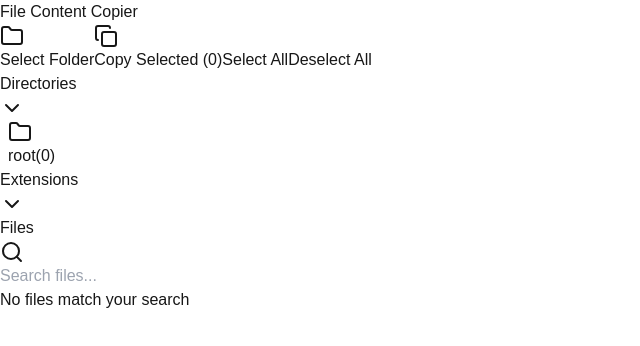
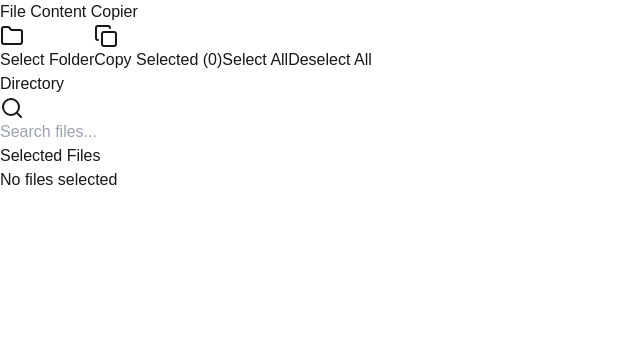
Before and after one commit to jondallasjr/File-Content-Copier, a Next.js app: page / in a window 1280 px wide. Shown: the top 346 px of the page, without its empty margins (0-640 px from the left). Built offline with nearby package versions, Linux system fonts and the light colour scheme.

Commit message:
Clean working UI

```diff
--- a/src/components/file-copier/directory-tree.tsx
+++ b/src/components/file-copier/directory-tree.tsx
@@ -1,11 +1,12 @@
-import React, { useMemo } from 'react';
-import { ChevronDown, ChevronRight, CheckSquare, Square, FolderIcon } from 'lucide-react';
+import React, { useMemo, useState } from 'react';
+import { ChevronDown, ChevronRight, CheckSquare, Square, Search } from 'lucide-react';
 import { FileInfo } from '@/types/files';
 
 interface TreeNode {
   name: string;
   path: string;
   children: Map<string, TreeNode>;
+  files: FileInfo[];
   fileCount: number;
 }
 
@@ -13,6 +14,7 @@ interface DirectoryTreeProps {
   files: FileInfo[];
   selectedFiles: Set<string>;
   onToggleDirectory: (directory: string) => void;
+  onToggleFile: (path: string) => void;
 }
 
 function buildDirectoryTree(files: FileInfo[]): TreeNode {
@@ -20,6 +22,7 @@ function buildDirectoryTree(files: FileInfo[]): TreeNode {
     name: 'root',
     path: '/',
     children: new Map(),
+    files: [],
     fileCount: 0
   };
 
@@ -28,7 +31,9 @@ function buildDirectoryTree(files: FileInfo[]): TreeNode {
     let currentNode = root;
     let currentPath = '';
 
-    parts.slice(0, -1).forEach(part => {
+    // Process all parts except the last one (which is the file name)
+    for (let i = 0; i < parts.length - 1; i++) {
+      const part = parts[i];
       currentPath = currentPath ? `${currentPath}/${part}` : part;
 
       if (!currentNode.children.has(part)) {
@@ -36,12 +41,16 @@ function buildDirectoryTree(files: FileInfo[]): TreeNode {
           name: part,
           path: currentPath,
           children: new Map(),
+          files: [],
           fileCount: 0
         });
       }
       currentNode = currentNode.children.get(part)!;
       currentNode.fileCount++;
-    });
+    }
+
+    // Add the file to its parent directory's files array
+    currentNode.files.push(file);
   });
 
   return root;
@@ -51,46 +60,52 @@ function DirectoryTreeNode({
   node,
   level = 0,
   selectedFiles,
-  files,
   onToggleDirectory,
+  onToggleFile,
   expanded,
-  onToggleExpand
+  onToggleExpand,
+  searchQuery
 }: {
   node: TreeNode;
   level?: number;
   selectedFiles: Set<string>;
-  files: FileInfo[];
   onToggleDirectory: (path: string) => void;
+  onToggleFile: (path: string) => void;
   expanded: Set<string>;
   onToggleExpand: (path: string) => void;
+  searchQuery: string;
 }) {
-  const dirFiles = files.filter(f => {
-    const dirPath = node.path === '/' ? '' : node.path;
-    return f.path.startsWith(dirPath + '/') &&
-           f.path.slice(dirPath.length + 1).split('/').length === 1;
-  });
+  const allSelected = node.fileCount > 0 &&
+                     node.files.every(f => selectedFiles.has(f.path)) &&
+                     Array.from(node.children.values()).every(child =>
+                       child.files.every(f => selectedFiles.has(f.path)));
 
-  const allSelected = dirFiles.length > 0 &&
-                     dirFiles.every(f => selectedFiles.has(f.path));
-  const someSelected = dirFiles.some(f => selectedFiles.has(f.path));
-  const hasChildren = node.children.size > 0;
+  const someSelected = node.files.some(f => selectedFiles.has(f.path)) ||
+                      Array.from(node.children.values()).some(child =>
+                        child.files.some(f => selectedFiles.has(f.path)));
+
+  const hasChildren = node.children.size > 0 || node.files.length > 0;
   const isExpanded = expanded.has(node.path);
+
+  // Filter node contents based on search query
+  const matchesSearch = searchQuery === '' ||
+    node.path.toLowerCase().includes(searchQuery.toLowerCase()) ||
+    node.files.some(f => f.path.toLowerCase().includes(searchQuery.toLowerCase()));
+
+  if (!matchesSearch) return null;
 
   return (
     <div>
+      {/* Directory Entry */}
+      {node.path !== '/' && (
         <div
-        className="flex items-center gap-2 w-full px-2 py-1 hover:bg-gray-100 dark:hover:bg-gray-800 rounded text-left group"
-        style={{ paddingLeft: `${level * 16 + 8}px` }}
+          className="flex items-center w-full hover:bg-gray-100 dark:hover:bg-gray-800 rounded text-left group"
+          style={{ paddingLeft: `${level * 16}px` }}
         >
           {/* Expand/Collapse control */}
           <div
-          onClick={(e) => {
-            e.stopPropagation();
-            if (hasChildren) {
-              onToggleExpand(node.path);
-            }
-          }}
-          className={`w-6 h-6 flex items-center justify-center ${hasChildren ? 'cursor-pointer hover:bg-gray-200 dark:hover:bg-gray-700 rounded' : ''}`}
+            onClick={() => hasChildren && onToggleExpand(node.path)}
+            className={`w-8 h-8 flex items-center justify-center ${hasChildren ? 'cursor-pointer hover:bg-gray-200 dark:hover:bg-gray-700 rounded' : ''}`}
           >
             {hasChildren && (
               isExpanded ?
@@ -99,14 +114,13 @@ function DirectoryTreeNode({
             )}
           </div>
 
-        {/* Checkbox control */}
-        {node.path !== '/' && (
+          {/* Checkbox */}
           <div
             onClick={(e) => {
               e.stopPropagation();
               onToggleDirectory(node.path);
             }}
-            className="cursor-pointer"
+            className="cursor-pointer p-2"
           >
             {someSelected ? (
               <CheckSquare className={`w-4 h-4 ${allSelected ? 'text-blue-500' : 'text-blue-300'}`} />
@@ -114,35 +128,63 @@ function DirectoryTreeNode({
               <Square className="w-4 h-4 text-gray-400" />
             )}
           </div>
-        )}
 
-        {/* Directory name and info */}
-        <div
-          onClick={() => onToggleExpand(node.path)}
-          className="flex items-center gap-2 flex-1 cursor-pointer"
+          {/* Directory name */}
+          <span
+            onClick={() => hasChildren && onToggleExpand(node.path)}
+            className="py-2 cursor-pointer font-medium truncate"
           >
-          <FolderIcon className="w-4 h-4 text-gray-400" />
-          <span className="truncate">
-            {node.path === '/' ? 'root' : node.name}
+            {node.name}
           </span>
-          <span className="text-gray-400 text-sm ml-auto">
+
+          {/* File count */}
+          <span className="ml-auto text-gray-400 text-sm pr-4">
             ({node.fileCount})
           </span>
         </div>
+      )}
+
+      {/* Files and Subdirectories */}
+      {isExpanded && (
+        <div>
+          {/* Files in current directory */}
+          {node.files
+            .filter(file => !searchQuery || file.path.toLowerCase().includes(searchQuery.toLowerCase()))
+            .map(file => (
+              <div
+                key={file.path}
+                className="flex items-center w-full hover:bg-gray-100 dark:hover:bg-gray-800 rounded text-left"
+                style={{ paddingLeft: `${(level + 1) * 16}px` }}
+              >
+                <div className="w-8 h-8" /> {/* Spacing for alignment */}
+                <div
+                  onClick={() => onToggleFile(file.path)}
+                  className="cursor-pointer p-2"
+                >
+                  {selectedFiles.has(file.path) ? (
+                    <CheckSquare className="w-4 h-4 text-blue-500" />
+                  ) : (
+                    <Square className="w-4 h-4 text-gray-400" />
+                  )}
                 </div>
+                <span className="py-2 font-mono text-sm truncate">
+                  {file.name}
+                </span>
+              </div>
+            ))}
 
-      {hasChildren && isExpanded && (
-        <div>
+          {/* Subdirectories */}
           {Array.from(node.children.values()).map(child => (
             <DirectoryTreeNode
               key={child.path}
               node={child}
               level={level + 1}
               selectedFiles={selectedFiles}
-              files={files}
               onToggleDirectory={onToggleDirectory}
+              onToggleFile={onToggleFile}
               expanded={expanded}
               onToggleExpand={onToggleExpand}
+              searchQuery={searchQuery}
             />
           ))}
         </div>
@@ -151,8 +193,9 @@ function DirectoryTreeNode({
   );
 }
 
-export function DirectoryTree({ files, selectedFiles, onToggleDirectory }: DirectoryTreeProps) {
+export function DirectoryTree({ files, selectedFiles, onToggleDirectory, onToggleFile }: DirectoryTreeProps) {
   const [expanded, setExpanded] = React.useState<Set<string>>(new Set(['/']));
+  const [searchQuery, setSearchQuery] = useState('');
   const tree = useMemo(() => buildDirectoryTree(files), [files]);
 
   const handleToggleExpand = (path: string) => {
@@ -168,15 +211,31 @@ export function DirectoryTree({ files, selectedFiles, onToggleDirectory }: Direc
   };
 
   return (
-    <div className="space-y-1 p-4">
+    <div className="space-y-4">
+      {/* Search Box */}
+      <div className="relative mb-4">
+        <Search className="absolute left-3 top-1/2 transform -translate-y-1/2 text-gray-400 w-4 h-4" />
+        <input
+          type="text"
+          placeholder="Search files..."
+          value={searchQuery}
+          onChange={(e) => setSearchQuery(e.target.value)}
+          className="w-full pl-10 pr-4 py-2 border rounded focus:outline-none focus:ring-2 focus:ring-blue-500"
+        />
+      </div>
+
+      {/* Tree Structure */}
+      <div className="space-y-1 max-h-[calc(100vh-400px)] overflow-y-auto">
         <DirectoryTreeNode
           node={tree}
           selectedFiles={selectedFiles}
-        files={files}
           onToggleDirectory={onToggleDirectory}
+          onToggleFile={onToggleFile}
           expanded={expanded}
           onToggleExpand={handleToggleExpand}
+          searchQuery={searchQuery}
         />
+      </div>
     </div>
   );
 }
--- a/src/components/file-copier/file-list.tsx
+++ /dev/null
@@ -1,66 +0,0 @@
-import { CheckSquare, Square, Search } from 'lucide-react';
-import { FileInfo } from '@/types/files';
-import { useMemo, useState } from 'react';
-
-interface FileListProps {
-  files: FileInfo[];
-  selectedFiles: Set<string>;
-  onToggleFile: (path: string) => void;
-}
-
-export function FileList({ files, selectedFiles, onToggleFile }: FileListProps) {
-  const [searchQuery, setSearchQuery] = useState('');
-
-  const filteredFiles = useMemo(() => {
-    if (!searchQuery.trim()) return files;
-
-    const query = searchQuery.toLowerCase();
-    return files.filter(file =>
-      file.path.toLowerCase().includes(query) ||
-      file.extension.toLowerCase().includes(query)
-    );
-  }, [files, searchQuery]);
-
-  return (
-    <div className="col-span-3 border rounded p-4">
-      <h2 className="font-semibold mb-4">Files</h2>
-
-      <div className="relative mb-4">
-        <Search className="absolute left-3 top-1/2 transform -translate-y-1/2 text-gray-400 w-4 h-4" />
-        <input
-          type="text"
-          placeholder="Search files..."
-          value={searchQuery}
-          onChange={(e) => setSearchQuery(e.target.value)}
-          className="w-full pl-10 pr-4 py-2 border rounded focus:outline-none focus:ring-2 focus:ring-blue-500"
-        />
-      </div>
-
-      <div className="space-y-1 max-h-96 overflow-y-auto">
-        {filteredFiles.length === 0 ? (
-          <p className="text-gray-500 text-center py-4">No files match your search</p>
-        ) : (
-          filteredFiles.map(file => (
-            <button
-              key={file.path}
-              onClick={() => onToggleFile(file.path)}
-              className="flex items-center gap-2 w-full px-2 py-1 hover:bg-gray-100 dark:hover:bg-gray-800 rounded text-left transition-colors"
-            >
-              {selectedFiles.has(file.path) ? (
-                <CheckSquare className="w-4 h-4 text-blue-500" />
-              ) : (
-                <Square className="w-4 h-4 text-gray-400" />
-              )}
-              <span className="truncate">{file.path}</span>
-              {file.size && (
-                <span className="text-xs text-gray-500 ml-auto">
-                  {(file.size / 1024).toFixed(1)}KB
-                </span>
-              )}
-            </button>
-          ))
-        )}
-      </div>
-    </div>
-  );
-}
--- a/src/components/file-copier/index.tsx
+++ b/src/components/file-copier/index.tsx
@@ -1,43 +1,25 @@
 import React, { useState } from 'react';
-import { Menu } from '@headlessui/react';
-import { ChevronDownIcon } from 'lucide-react';
 import { useFileSystem } from '@/hooks/useFileSystem';
 import { StatusAlert } from './status-alert';
 import { DirectoryTree } from './directory-tree';
-import { GroupedExtensionsList } from './grouped-extensions-list';
-import { FileList } from './file-list';
+import { SelectedFilesList } from './selected-files-list';
 import { ActionButtons } from './action-buttons';
-import { QUICK_SELECT_PATTERNS } from '@/lib/constants';
 
 export function FileContentCopier() {
-  const [expandedPanels, setExpandedPanels] = useState<Set<string>>(new Set(['directories']));
+  const [expandedPanels, setExpandedPanels] = useState<Set<string>>(new Set(['directory']));
 
   const {
     files,
     selectedFiles,
-    extensions,
     status,
     loading,
     handleFolderSelect,
-    toggleExtension,
     toggleFile,
     toggleDirectory,
     copySelected,
     selectAll,
     deselectAll
   } = useFileSystem();
-
-  const togglePanel = (panel: string) => {
-    setExpandedPanels(prev => {
-      const next = new Set(prev);
-      if (next.has(panel)) {
-        next.delete(panel);
-      } else {
-        next.add(panel);
-      }
-      return next;
-    });
-  };
 
   return (
     <div className="max-w-6xl mx-auto p-4">
@@ -56,58 +38,24 @@ export function FileContentCopier() {
       {status.message && <StatusAlert status={status} />}
 
       <div className="grid grid-cols-12 gap-4">
-        <div className="col-span-3">
-          {/* File System Navigation */}
-          <div className="space-y-4">
-            {/* Directories Panel */}
-            <div className="border rounded dark:border-gray-700">
-              <button
-                onClick={() => togglePanel('directories')}
-                className="w-full px-4 py-2 text-left font-semibold flex items-center justify-between hover:bg-gray-50 dark:hover:bg-gray-800"
-              >
-                <span>Directories</span>
-                <ChevronDownIcon
-                  className={`w-5 h-5 transition-transform ${
-                    expandedPanels.has('directories') ? 'transform rotate-180' : ''
-                  }`}
-                />
-              </button>
-              {expandedPanels.has('directories') && (
+        {/* Directory Tree Section - 6 columns */}
+        <div className="col-span-6 border rounded dark:border-gray-700">
+          <div className="p-4">
+            <h2 className="text-lg font-semibold mb-4">Directory</h2>
             <DirectoryTree
               files={files}
               selectedFiles={selectedFiles}
+              onToggleFile={toggleFile}
               onToggleDirectory={toggleDirectory}
             />
-              )}
-            </div>
-
-            {/* Extensions Panel */}
-            <div className="border rounded dark:border-gray-700">
-              <button
-                onClick={() => togglePanel('extensions')}
-                className="w-full px-4 py-2 text-left font-semibold flex items-center justify-between hover:bg-gray-50 dark:hover:bg-gray-800"
-              >
-                <span>Extensions</span>
-                <ChevronDownIcon
-                  className={`w-5 h-5 transition-transform ${
-                    expandedPanels.has('extensions') ? 'transform rotate-180' : ''
-                  }`}
-                />
-              </button>
-              {expandedPanels.has('extensions') && (
-                <GroupedExtensionsList
-                  extensions={extensions}
-                  files={files}
-                  selectedFiles={selectedFiles}
-                  onToggleExtension={toggleExtension}
-                />
-              )}
-            </div>
           </div>
         </div>
 
-        <div className="col-span-9">
-          <FileList
+        {/* Selected Files Section - 6 columns */}
+        <div className="col-span-6 border rounded dark:border-gray-700">
+          <div className="p-4">
+            <h2 className="text-lg font-semibold mb-4">Selected Files</h2>
+            <SelectedFilesList
               files={files}
               selectedFiles={selectedFiles}
               onToggleFile={toggleFile}
@@ -115,5 +63,6 @@ export function FileContentCopier() {
           </div>
         </div>
       </div>
+    </div>
   );
 }
--- /dev/null
+++ b/src/components/file-copier/selected-files-list.tsx
@@ -0,0 +1,36 @@
+import { FileInfo } from '@/types/files';
+import { CheckSquare } from 'lucide-react';
+
+interface SelectedFilesListProps {
+  files: FileInfo[];
+  selectedFiles: Set<string>;
+  onToggleFile: (path: string) => void;
+}
+
+export function SelectedFilesList({ files, selectedFiles, onToggleFile }: SelectedFilesListProps) {
+  const selectedFilesList = files.filter(file => selectedFiles.has(file.path));
+
+  return (
+    <div className="space-y-1 max-h-[calc(100vh-300px)] overflow-y-auto">
+      {selectedFilesList.length === 0 ? (
+        <p className="text-gray-500 text-center py-4">No files selected</p>
+      ) : (
+        selectedFilesList.map(file => (
+          <button
+            key={file.path}
+            onClick={() => onToggleFile(file.path)}
+            className="flex items-center gap-2 w-full px-2 py-1 hover:bg-gray-100 dark:hover:bg-gray-800 rounded text-left transition-colors"
+          >
+            <CheckSquare className="w-4 h-4 text-blue-500 flex-shrink-0" />
+            <span className="truncate flex-grow">{file.path}</span>
+            {file.size && (
+              <span className="text-xs text-gray-500 flex-shrink-0">
+                {(file.size / 1024).toFixed(1)}KB
+              </span>
+            )}
+          </button>
+        ))
+      )}
+    </div>
+  );
+}
```
Also changed, not shown: src/components/file-copier/search-box.tsx (deleted, +0 -37 lines). Lines whose indentation alone changed are shown as unchanged.
